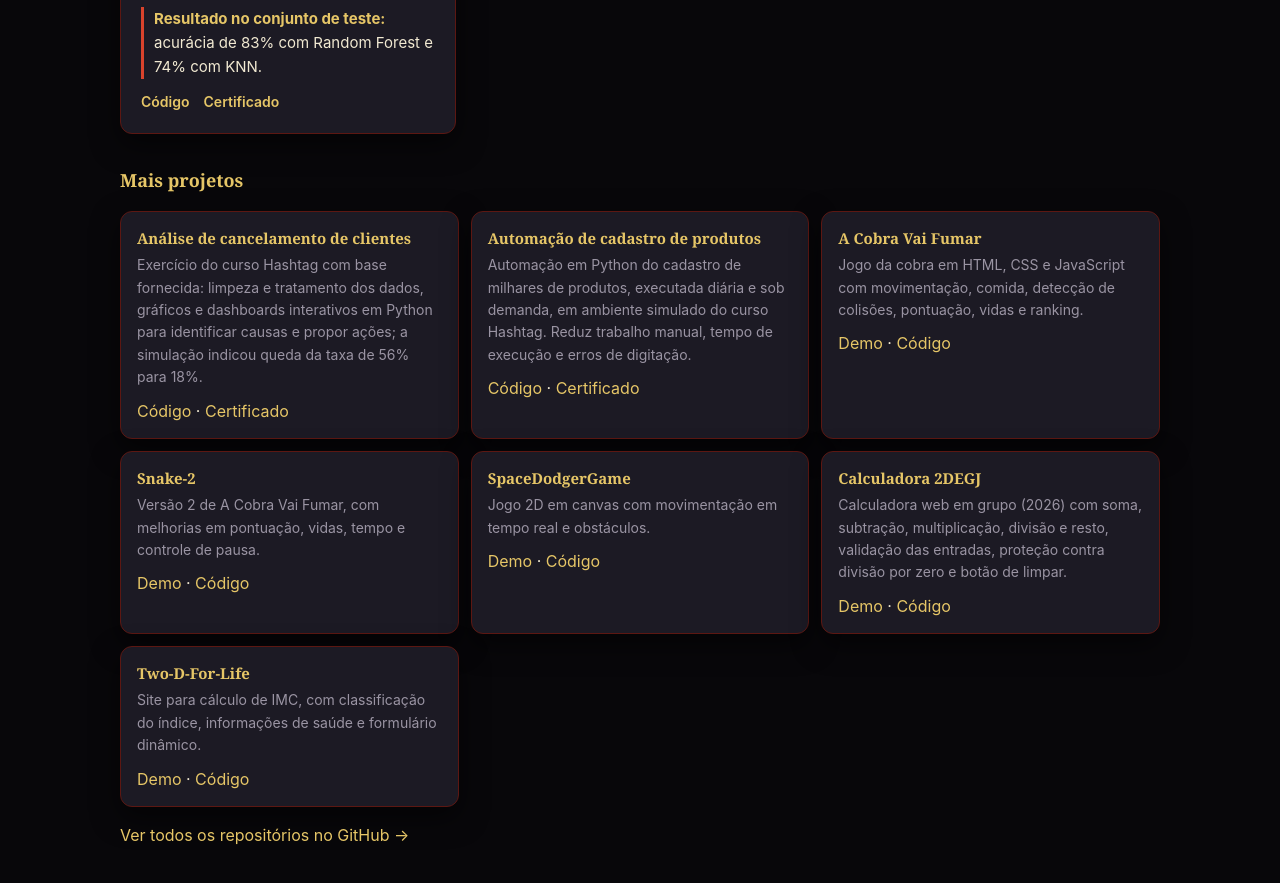
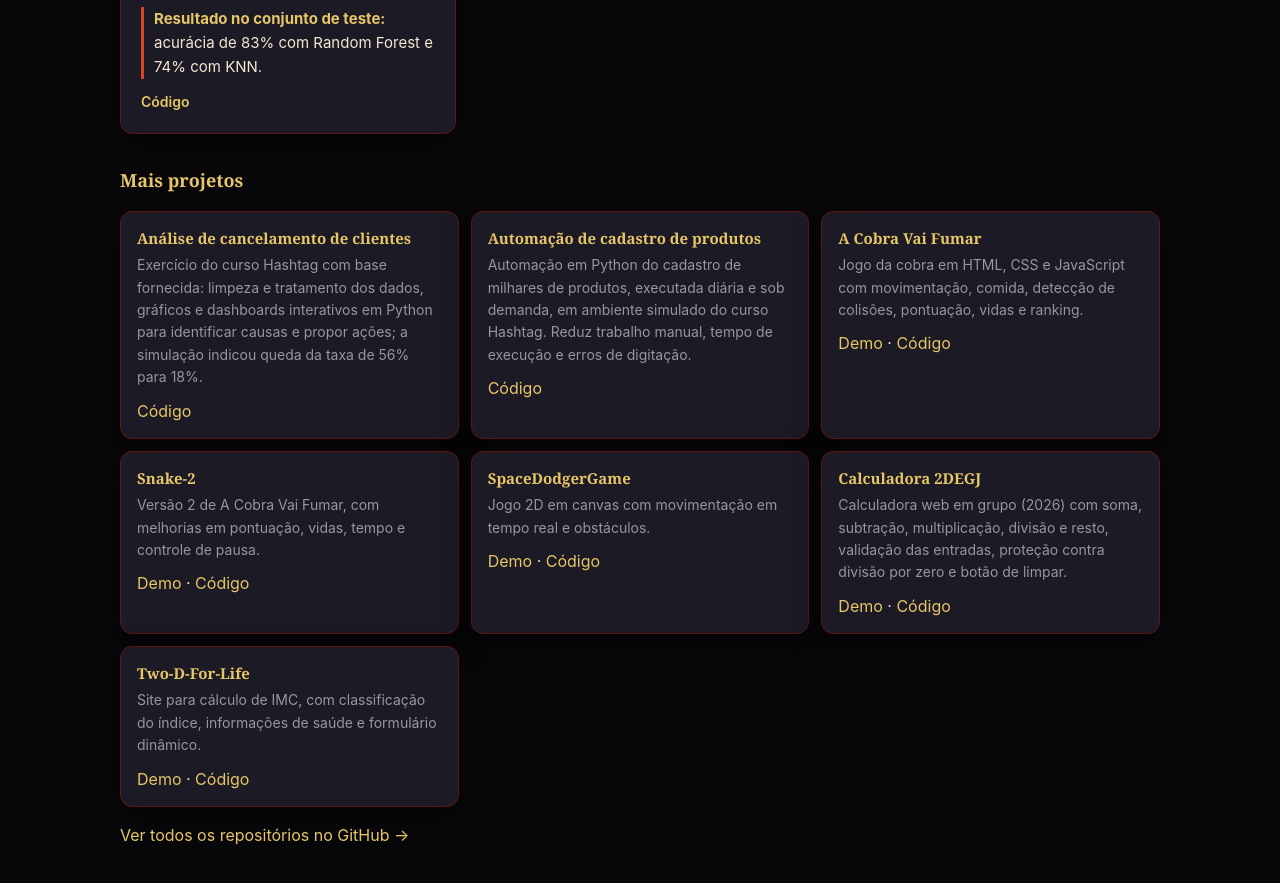
Before and after one commit to DCapulot/David_Capulot_Correa, a plain HTML site: page index.html in a window 1280 px wide. Shown: the part 2469-3352 px from the top of the page. Drawn offline with Linux system fonts and the light colour scheme.

Commit message:
Update index.html

```diff
--- a/index.html
+++ b/index.html
@@ -104,14 +104,14 @@
 <p><b>Contexto:</b> projeto guiado da Jornada Python (Hashtag Treinamentos), com base de clientes de um banco, 2026.</p>
 <p><b>Solução:</b> codificação das variáveis categóricas, separação treino/teste e comparação de dois modelos para classificar o score em Good, Standard ou Poor.</p>
 <div class="metric"><p><b>Resultado no conjunto de teste:</b> acurácia de 83% com Random Forest e 74% com KNN.</p></div>
-<div class="links"><a href="https://github.com/DCapulot/Projeto-de-Previsao-com-Machine-Learning">Código</a><a href="https://dcapulot.github.io/Portf-lio-David-Capulot-Correa-/Portfolio/site/Documentos/pdf/Valida%C3%A7%C3%A3o%20Certificado%20python.pdf">Certificado</a></div>
+<div class="links"><a href="https://github.com/DCapulot/Projeto-de-Previsao-com-Machine-Learning">Código</a></div>
 </article>
 </div>
 
 <h3 style="margin-top:32px">Mais projetos</h3>
 <div class="more">
-<div class="card"><h3>Análise de cancelamento de clientes</h3><p>Exercício do curso Hashtag com base fornecida: limpeza e tratamento dos dados, gráficos e dashboards interativos em Python para identificar causas e propor ações; a simulação indicou queda da taxa de 56% para 18%.</p><a href="https://github.com/DCapulot/Analisando-Dados-com-Python">Código</a> · <a href="https://dcapulot.github.io/Portf-lio-David-Capulot-Correa-/Portfolio/site/Documentos/pdf/Valida%C3%A7%C3%A3o%20Certificado%20python.pdf">Certificado</a></div>
-<div class="card"><h3>Automação de cadastro de produtos</h3><p>Automação em Python do cadastro de milhares de produtos, executada diária e sob demanda, em ambiente simulado do curso Hashtag. Reduz trabalho manual, tempo de execução e erros de digitação.</p><a href="https://github.com/DCapulot/Automacao-em-python">Código</a> · <a href="https://dcapulot.github.io/Portf-lio-David-Capulot-Correa-/Portfolio/site/Documentos/pdf/Valida%C3%A7%C3%A3o%20Certificado%20python.pdf">Certificado</a></div>
+<div class="card"><h3>Análise de cancelamento de clientes</h3><p>Exercício do curso Hashtag com base fornecida: limpeza e tratamento dos dados, gráficos e dashboards interativos em Python para identificar causas e propor ações; a simulação indicou queda da taxa de 56% para 18%.</p><a href="https://github.com/DCapulot/Analisando-Dados-com-Python">Código</a></div>
+<div class="card"><h3>Automação de cadastro de produtos</h3><p>Automação em Python do cadastro de milhares de produtos, executada diária e sob demanda, em ambiente simulado do curso Hashtag. Reduz trabalho manual, tempo de execução e erros de digitação.</p><a href="https://github.com/DCapulot/Automacao-em-python">Código</a></div>
 <div class="card"><h3>A Cobra Vai Fumar</h3><p>Jogo da cobra em HTML, CSS e JavaScript com movimentação, comida, detecção de colisões, pontuação, vidas e ranking.</p><a href="https://dcapulot.github.io/A-Cobra-vai-Fumar/">Demo</a> · <a href="https://github.com/DCapulot/A-Cobra-vai-Fumar">Código</a></div>
 <div class="card"><h3>Snake-2</h3><p>Versão 2 de A Cobra Vai Fumar, com melhorias em pontuação, vidas, tempo e controle de pausa.</p><a href="https://dcapulot.github.io/Snake-Kai/">Demo</a> · <a href="https://github.com/DCapulot/Snake-Kai">Código</a></div>
 <div class="card"><h3>SpaceDodgerGame</h3><p>Jogo 2D em canvas com movimentação em tempo real e obstáculos.</p><a href="https://dcapulot.github.io/SpaceDodgerGame/">Demo</a> · <a href="https://github.com/DCapulot/SpaceDodgerGame">Código</a></div>
```
